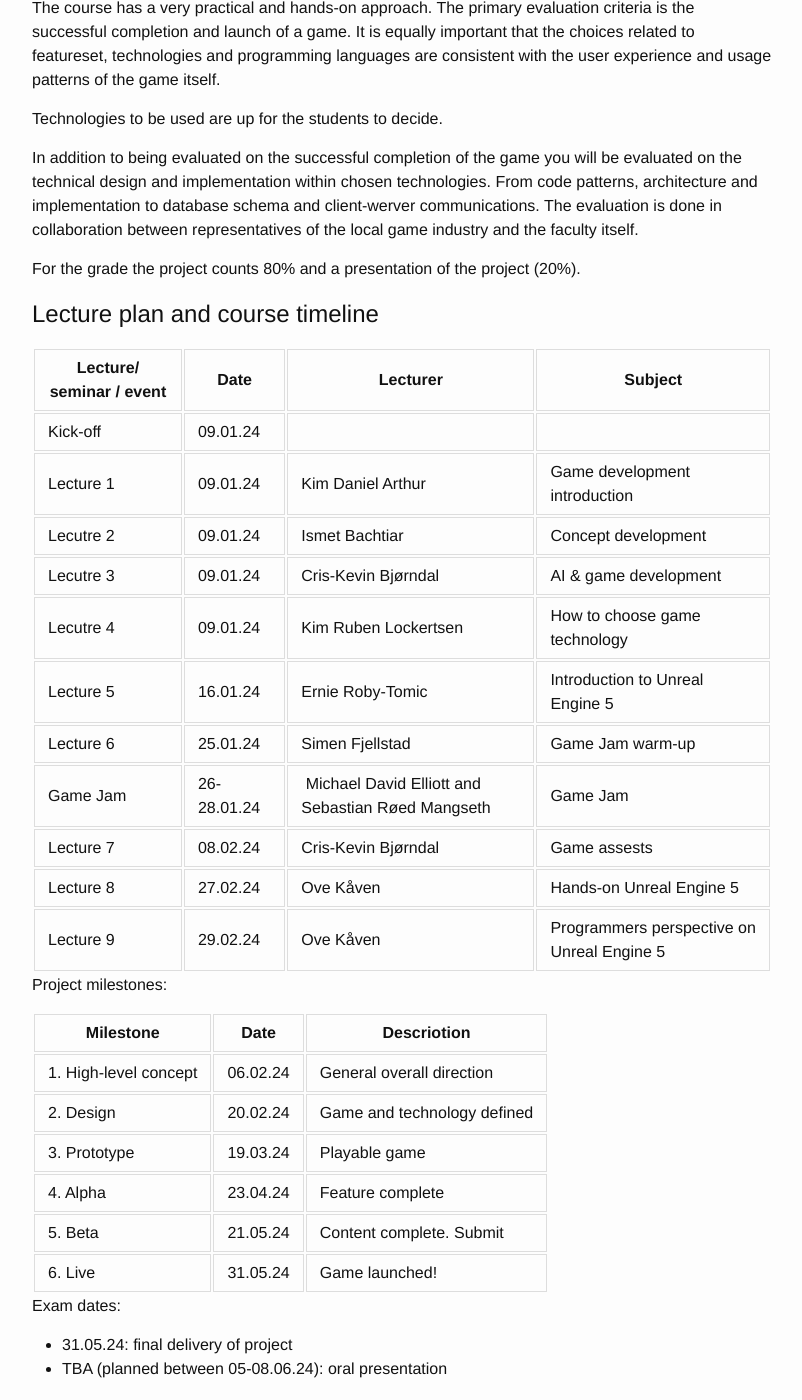
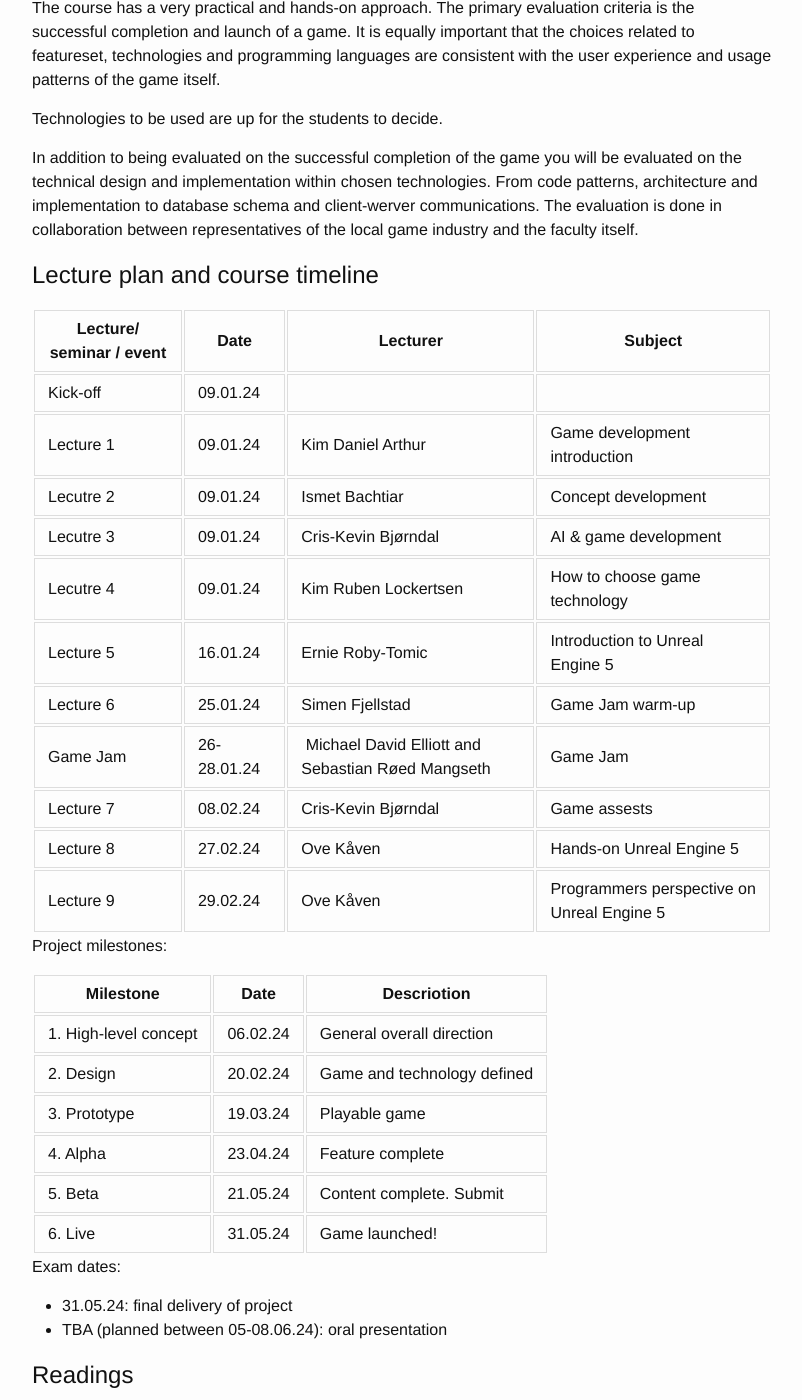
Before and after one commit to uit-gamelab-s24/uit-gamelab-s24.github.io, a Jekyll site: the page built from index.md, in a window 1280 px wide and 1400 px high, scrolled down 1188 px. Shown: the whole window, without its empty margins (238-1040 px from the left). Built offline with Jekyll 4.4.1, drawn with Linux system fonts in a browser that asks for light colours; our own code applies the rules of GitHub Pages for plain Markdown files; some of the changed text lies outside the part shown.

Commit message:
Update index.md

```diff
--- a/index.md
+++ b/index.md
@@ -44,8 +44,6 @@ Technologies to be used are up for the students to decide.
 
 In addition to being evaluated on the successful completion of the game you will be evaluated on the technical design and implementation within chosen technologies. From code patterns, architecture and implementation to database schema and client-werver communications. The evaluation is done in collaboration between representatives of the local game industry and the faculty itself.
 
-For the grade the project counts 80% and a presentation of the project (20%).
-
 ## Lecture plan and course timeline
 
 | Lecture/ seminar / event | Date		   | Lecturer	  | Subject  |
```
Also changed, not shown: other parts of index.md (+1 -0 lines).
